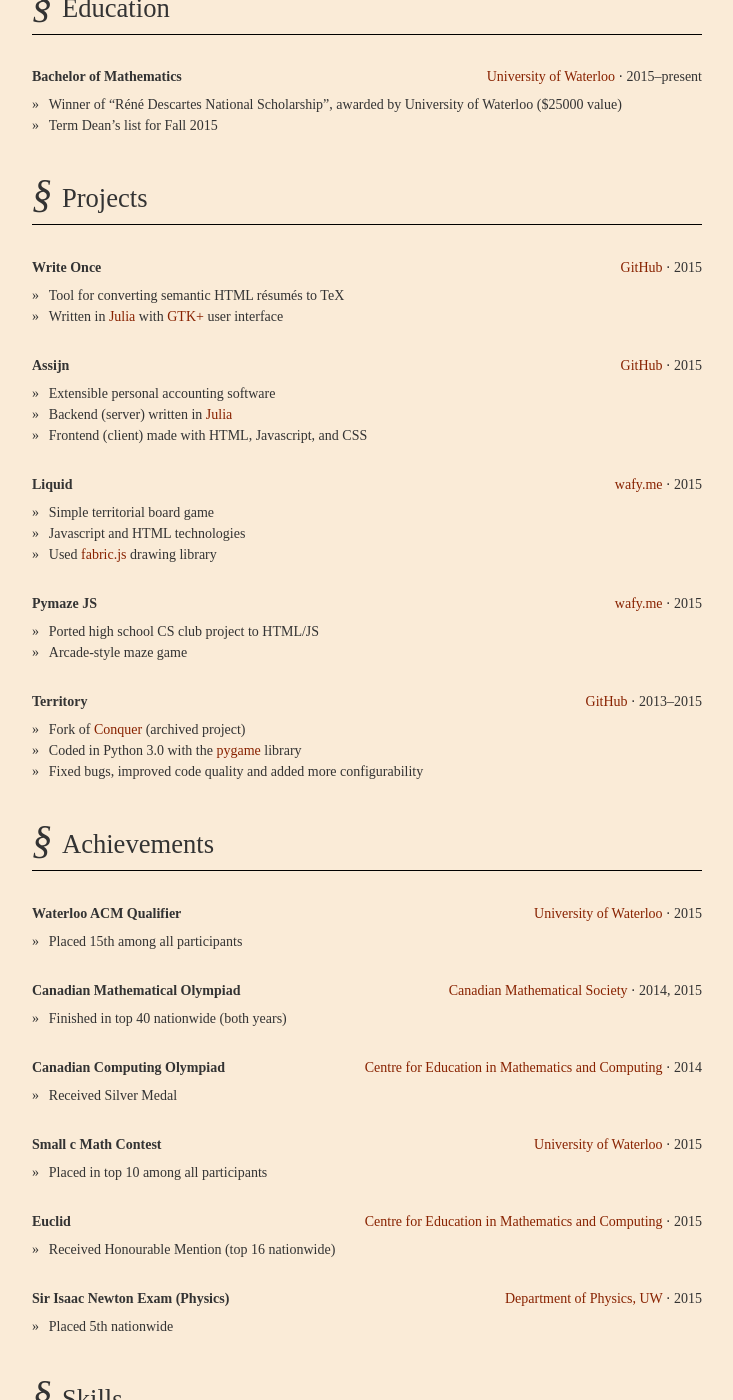
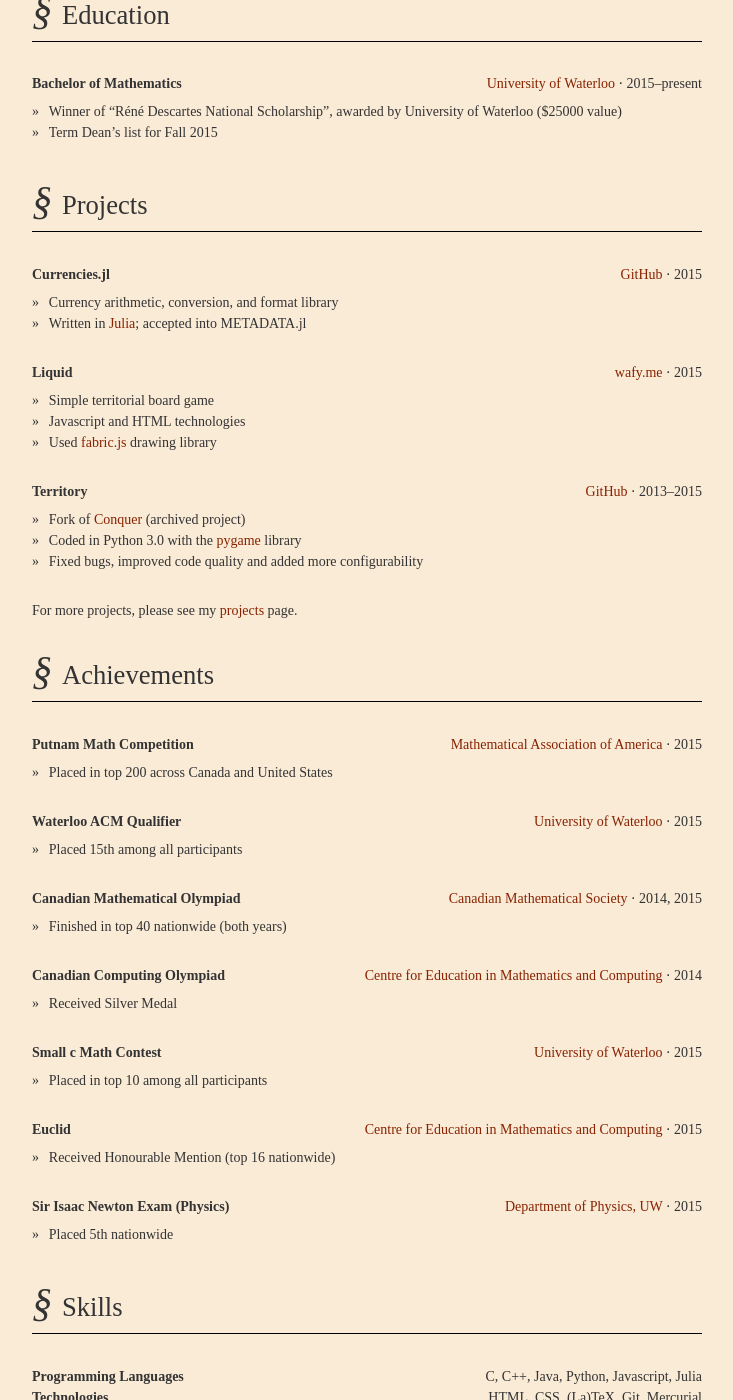
Before and after one commit to TotalVerb/totalverb.github.io, a Jekyll site: the page resume/index.html, which Jekyll copies as it is, in a window 1280 px wide and 1400 px high, scrolled down 1000 px. Shown: the whole window, without its empty margins (273-1006 px from the left). Built offline with Jekyll 4.4.1, drawn with Linux system fonts in a browser that asks for light colours; some of the changed text lies outside the part shown.

Commit message:
website updates

```diff
--- a/resume/index.html
+++ b/resume/index.html
@@ -154,32 +154,16 @@ src="https://oss.maxcdn.com/libs/respond.js/1.4.2/respond.min.js">
       <h1>Projects</h1>
 
       <section class="work-experience">
-        <h1>Write Once</h1>
+        <h1>Currencies.jl</h1>
         <address>
-          <a href="https://github.com/TotalVerb/WriteOnce">GitHub</a>
+          <a href="https://github.com/TotalVerb/Currencies.jl">GitHub</a>
         </address>
         <time>2015</time>
 
         <ul>
-          <li>Tool for converting semantic HTML résumés to TeX</li>
+          <li>Currency arithmetic, conversion, and format library</li>
           <li>Written in <a href="http://julialang.org/"
-            >Julia</a> with <a href="http://www.gtk.org/"
-            >GTK+</a> user interface</li>
-        </ul>
-      </section>
-
-      <section class="work-experience">
-        <h1>Assijn</h1>
-        <address>
-          <a href="https://github.com/TotalVerb/assijn">GitHub</a>
-        </address>
-        <time>2015</time>
-
-        <ul>
-          <li>Extensible personal accounting software</li>
-          <li>Backend (server) written in <a href="http://julialang.org/"
-            >Julia</a></li>
-          <li>Frontend (client) made with HTML, Javascript, and CSS</li>
+            >Julia</a>; accepted into METADATA.jl</li>
         </ul>
       </section>
 
@@ -199,19 +183,6 @@ src="https://oss.maxcdn.com/libs/respond.js/1.4.2/respond.min.js">
       </section>
 
       <section class="work-experience">
-        <h1>Pymaze JS</h1>
-        <address>
-          <a href="http://wafy.me/pymaze-js/">wafy.me</a>
-        </address>
-        <time>2015</time>
-
-        <ul>
-          <li>Ported high school CS club project to HTML/JS</li>
-          <li>Arcade-style maze game</li>
-        </ul>
-      </section>
-
-      <section class="work-experience">
         <h1>Territory</h1>
         <address>
           <a href="https://github.com/TotalVerb/territory/">GitHub</a>
@@ -226,10 +197,26 @@ src="https://oss.maxcdn.com/libs/respond.js/1.4.2/respond.min.js">
           <li>Fixed bugs, improved code quality and added more configurability</li>
         </ul>
       </section>
+
+      For more projects, please see my <a href="/projects">projects</a> page.
     </section>
 
     <section>
       <h1>Achievements</h1>
+
+      <section class="work-experience">
+        <h1>Putnam Math Competition</h1>
+        <address>
+          <a href="http://math.scu.edu/putnam/"
+            >Mathematical Association of America</a>
+        </address>
+        <time>2015</time>
+
+        <ul>
+          <li>Placed in top 200 across Canada and United States</li>
+        </ul>
+      </section>
+
 
       <section class="work-experience">
         <h1>Waterloo ACM Qualifier</h1>
```
Also changed, not shown: other parts of resume/index.html (+2 -3 lines), _includes/header.html (+2 -5 lines), _posts/2016-04-07-number-theory-lessons.markdown (added, +12 -0 lines), projects.md (+3 -1 lines), teaching.md (added, +18 -0 lines), 1 other file.
